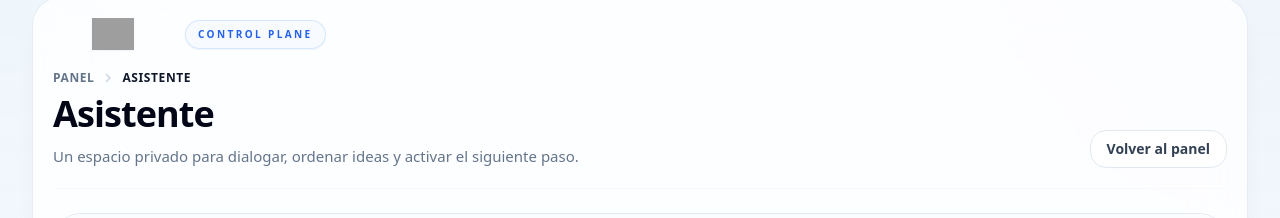
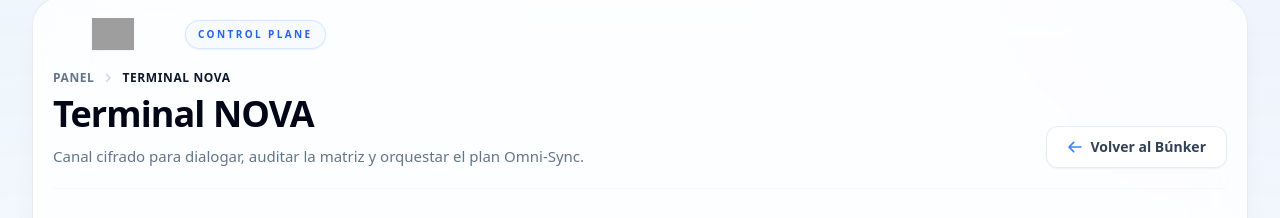
Before and after one commit to HockerAGI/hocker.one, a Next.js app: page /chat in a window 1280 px wide. Shown: the part 179-397 px from the top of the page. Built offline with nearby package versions, Linux system fonts and the light colour scheme; no server answers; the database is empty; grey boxes are pictures that could not be loaded.

Commit message:
Actualizar page.tsx

```diff
--- a/src/app/chat/page.tsx
+++ b/src/app/chat/page.tsx
@@ -2,26 +2,36 @@ import PageShell from "@/components/PageShell";
 import Hint from "@/components/Hint";
 import NovaChat from "@/components/NovaChat";
 import Link from "next/link";
+
 export default function ChatPage() {
   return (
     <PageShell
-      title="Asistente"
-      subtitle="Un espacio privado para dialogar, ordenar ideas y activar el siguiente paso."
+      title="Terminal NOVA"
+      subtitle="Canal cifrado para dialogar, auditar la matriz y orquestar el plan Omni-Sync."
       actions={
         <Link
           href="/dashboard"
-          className="rounded-2xl border border-slate-200 bg-white px-4 py-2 text-sm font-semibold text-slate-700 hover:bg-slate-50"
+          className="inline-flex items-center justify-center gap-2 rounded-xl border border-slate-200/80 bg-white/60 px-5 py-2.5 text-sm font-bold text-slate-700 shadow-sm backdrop-blur-md transition-all hover:scale-[1.02] hover:bg-white active:scale-[0.98]"
         >
-          Volver al panel
+          <svg className="h-4 w-4 text-blue-500" fill="none" viewBox="0 0 24 24" stroke="currentColor" strokeWidth="2.5">
+            <path strokeLinecap="round" strokeLinejoin="round" d="M10 19l-7-7m0 0l7-7m-7 7h18" />
+          </svg>
+          Volver al Búnker
         </Link>
       }
     >
-      <div className="grid gap-6">
-        <Hint title="Experiencia del asistente">
-          Esta pantalla ya conversa con tu motor privado. Si algo no está conectado, NOVA te lo
-          va a decir sin rodeos.
-        </Hint>
-        <NovaChat />
+      <div className="flex flex-col gap-6">
+        {/* Guía táctica con entrada suave */}
+        <div className="animate-in fade-in slide-in-from-bottom-2 duration-300">
+          <Hint title="Enlace de Alta Velocidad">
+            Esta terminal está conectada directamente a mi núcleo central. Las órdenes operativas y estratégicas que apruebes aquí tienen prioridad absoluta en el ecosistema.
+          </Hint>
+        </div>
+
+        {/* El núcleo de comunicación expandido */}
+        <div className="flex-1 animate-in fade-in slide-in-from-bottom-4 duration-500 delay-100 fill-mode-both">
+          <NovaChat />
+        </div>
       </div>
     </PageShell>
   );
```
